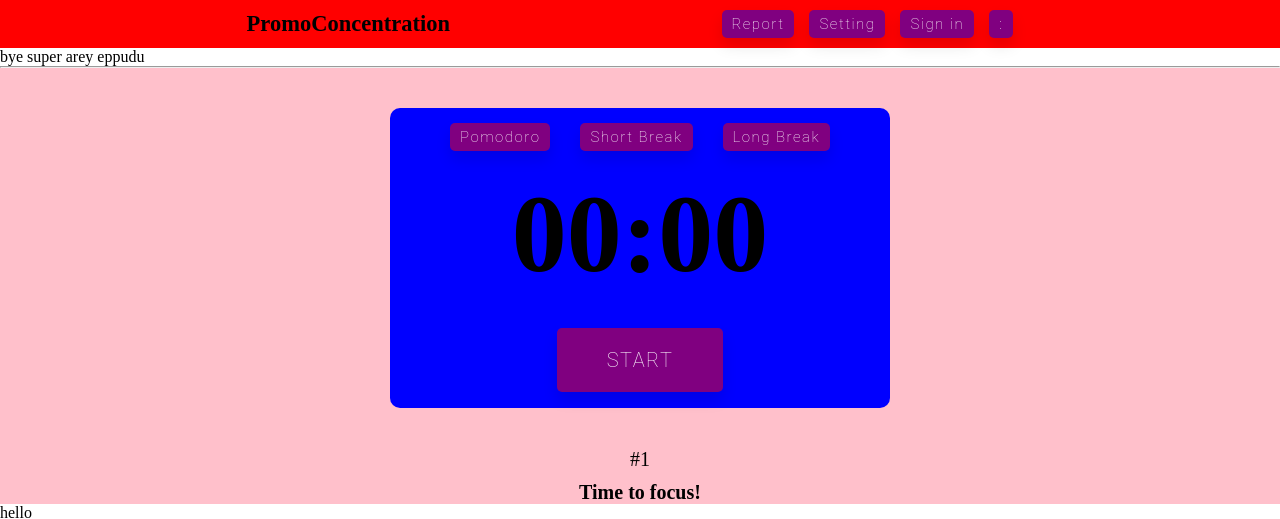
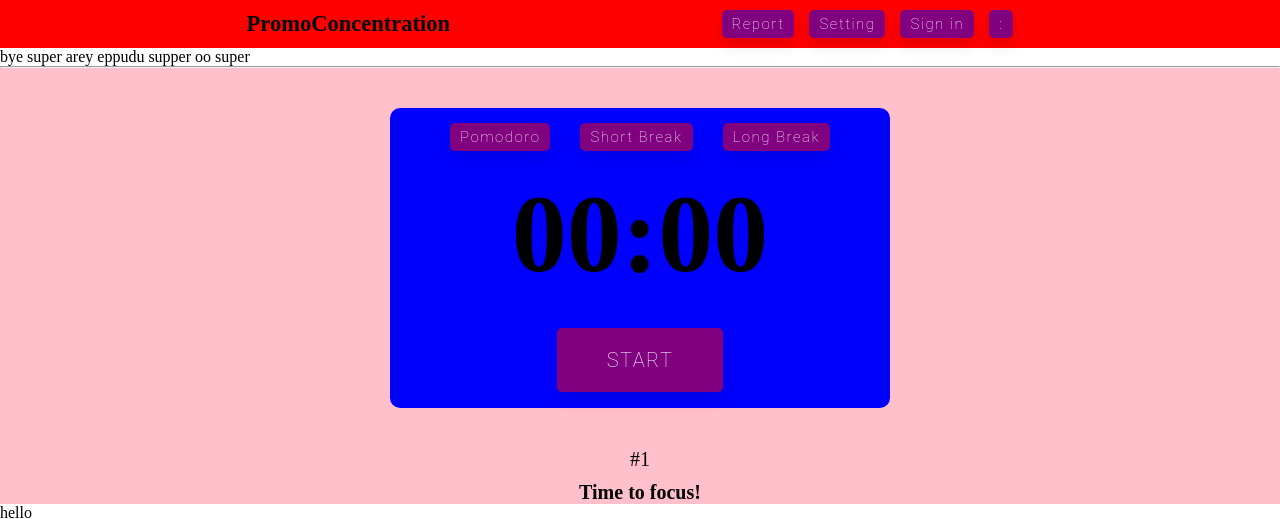
Before and after one commit to Rakeshvanam6868/Promodoro-project, a plain HTML site: page index.html in a window 1280 px wide. Shown: the top 519 px of the page. Drawn offline with Linux system fonts and the light colour scheme.

Commit message:
Update index.html

```diff
--- a/index.html
+++ b/index.html
@@ -21,7 +21,7 @@
             </div>
         </div>
     </nav>
-    bye super arey eppudu
+    bye super arey eppudu supper oo super
     <hr>
     <div class="main-container">
         <div class="timer">
```
